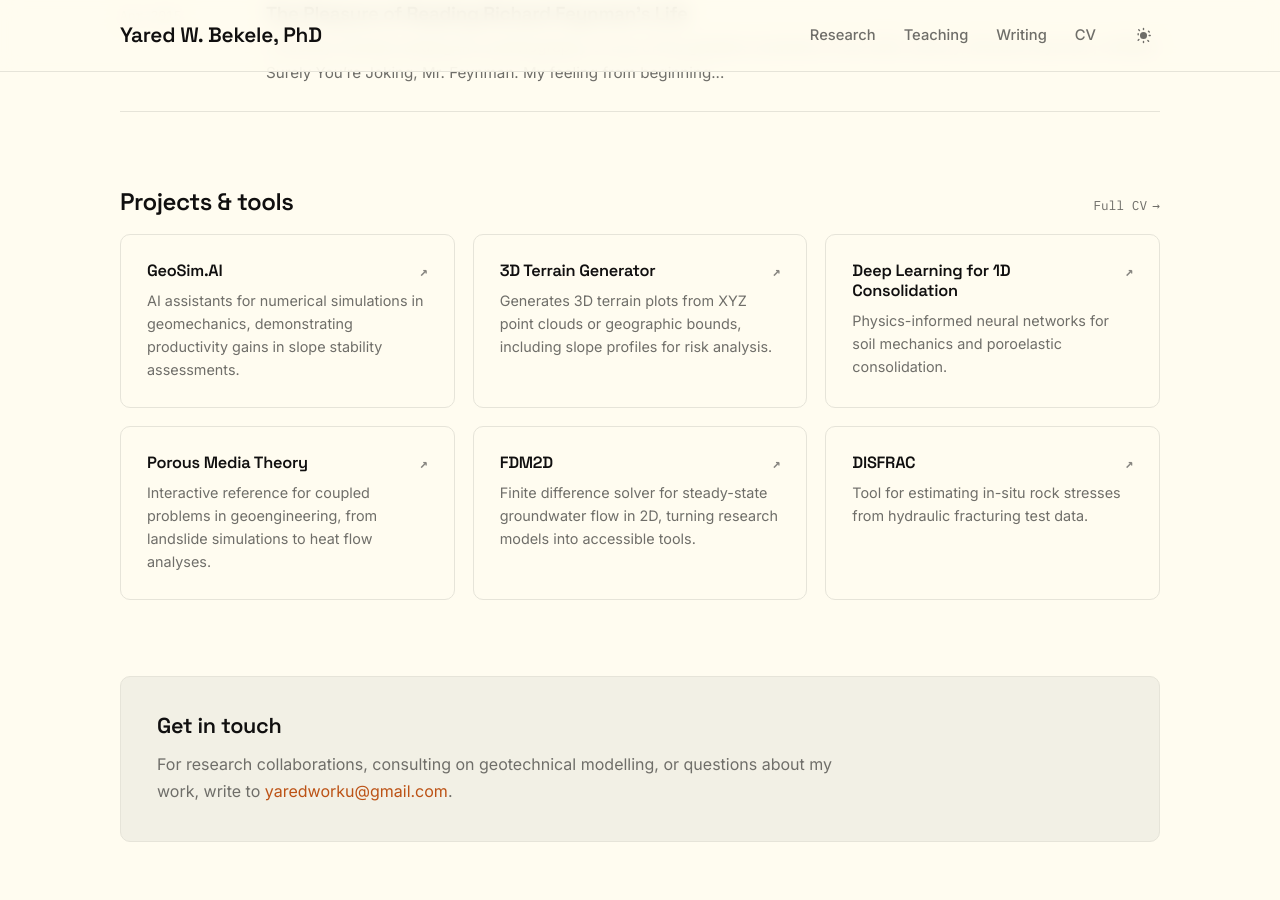
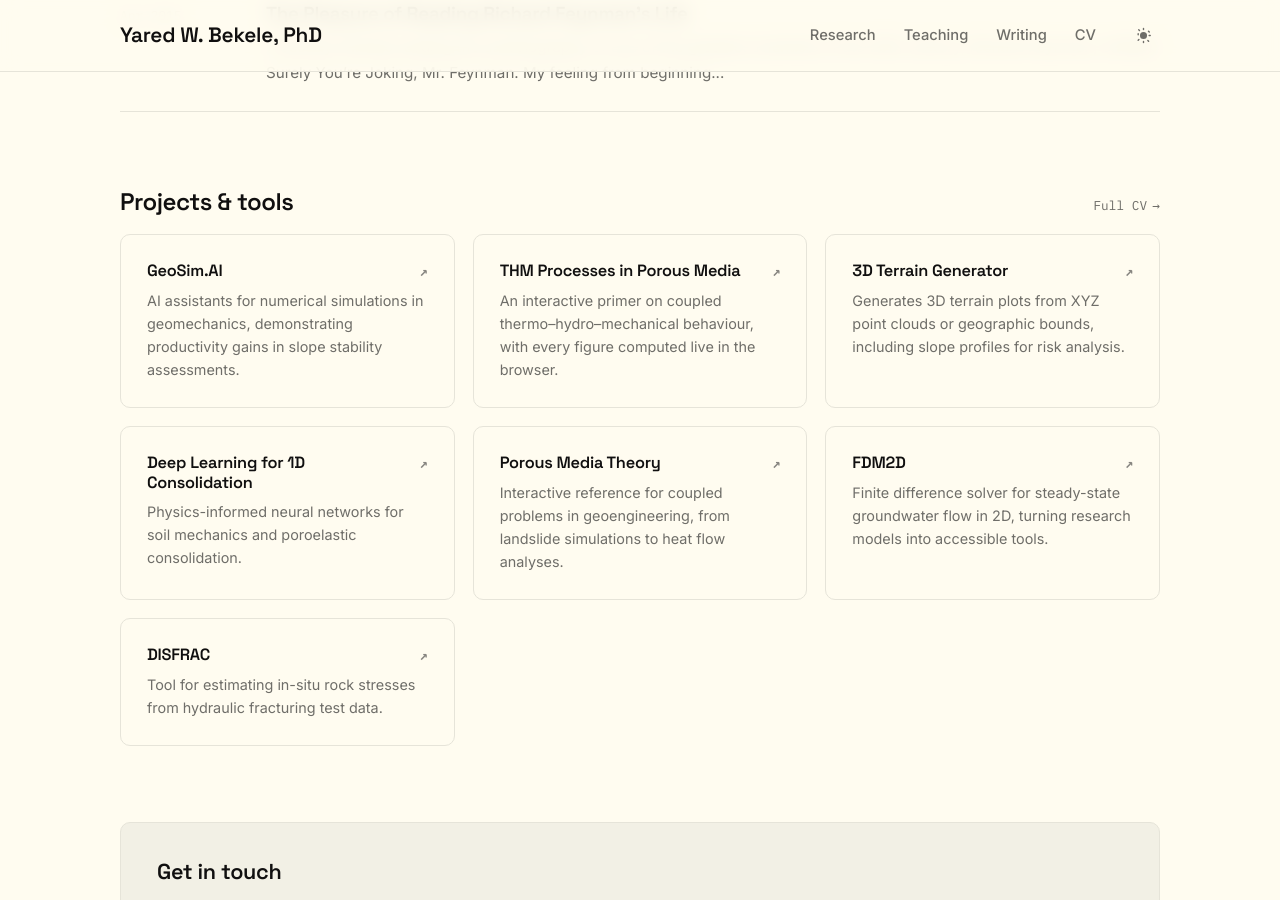
Before and after one commit to yaredwb/yaredwb.github.io, a Jekyll site: the page built from index.md, in a window 1280 px wide and 900 px high, scrolled down 1572 px. Built offline with Jekyll 4.4.1, drawn with Linux system fonts in a browser that asks for light colours.

Commit message:
Link the THM interactive primer from Projects & tools

```diff
--- a/index.md
+++ b/index.md
@@ -109,6 +109,12 @@
       </a>
     </li>
     <li>
+      <a class="project-card" href="https://thm-interactive.yaredwb.com/">
+        <h3>THM Processes in Porous Media</h3>
+        <p>An interactive primer on coupled thermo&ndash;hydro&ndash;mechanical behaviour, with every figure computed live in the browser.</p>
+      </a>
+    </li>
+    <li>
       <a class="project-card" href="https://3d-terrain-generator.streamlit.app/">
         <h3>3D Terrain Generator</h3>
         <p>Generates 3D terrain plots from XYZ point clouds or geographic bounds, including slope profiles for risk analysis.</p>
```
